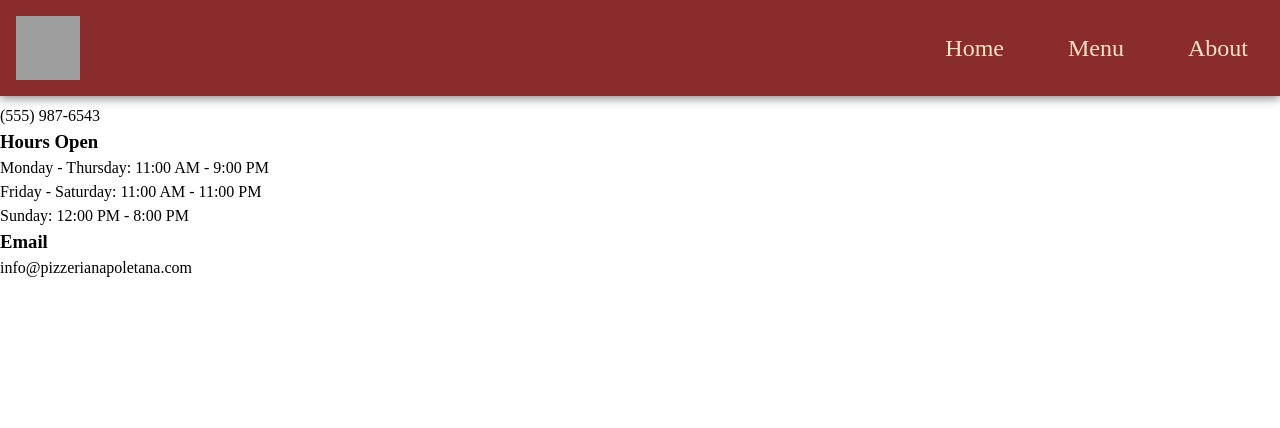
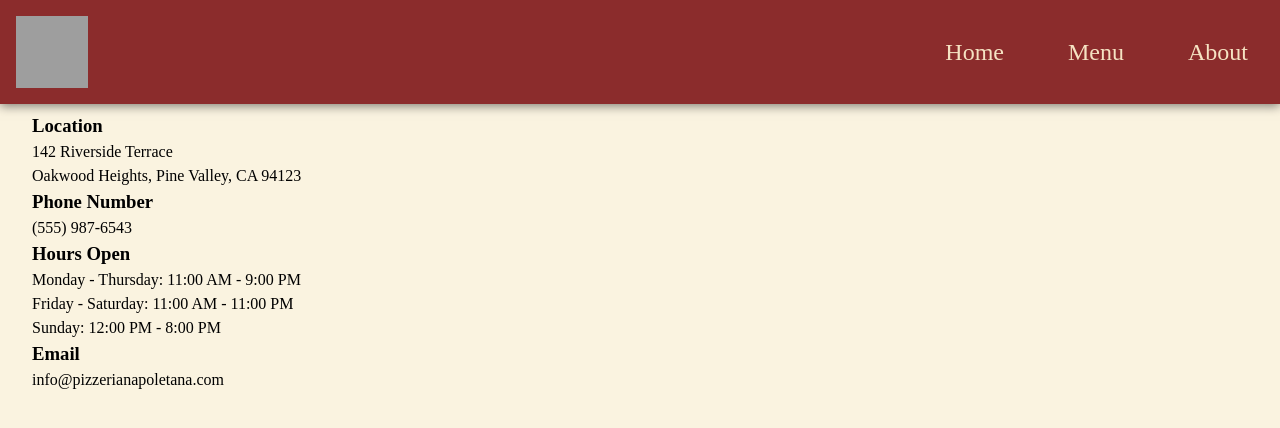
Before and after one commit to josegoms/restaurant-page, a website built with webpack: page src/template.html in a window 1280 px wide. Both pictures are taken after a click on the button "About". Built offline with nearby package versions, Linux system fonts and the light colour scheme; grey boxes are pictures that could not be loaded; files whose address does not match are found by name; a web font is replaced by a local one.

Commit message:
Change logo temporarily and start style about page

```diff
--- a/src/styles.css
+++ b/src/styles.css
@@ -94,10 +94,9 @@ header button:hover {
 }
 
 #logo img {
-  height: 4rem;
+  height: 4.5rem;
   aspect-ratio: 1/1;
   object-fit: cover;
-
 }
 
 /*Main page styles*/
@@ -179,7 +178,7 @@ header button:hover {
   margin-top: 2rem;
 }
 
-/* menu-page styles */
+/*Menu page styles*/
 #menu-page {
   margin-top: 5rem;
   padding: 2rem;
@@ -252,3 +251,19 @@ header button:hover {
   background-color: #c59d5f;
   cursor: pointer;
 }
+
+/*About page styles*/
+
+#about-page {
+  position: fixed;
+  top: 0;
+  left: 0;
+  width: 100%;
+  height: 100%;
+  z-index: 0;
+  margin-top: 5rem;
+  padding: 2rem;
+
+  background-color: #FAF3E0;
+  background-size: cover;
+}
```
Also changed, not shown: 1 other file.
